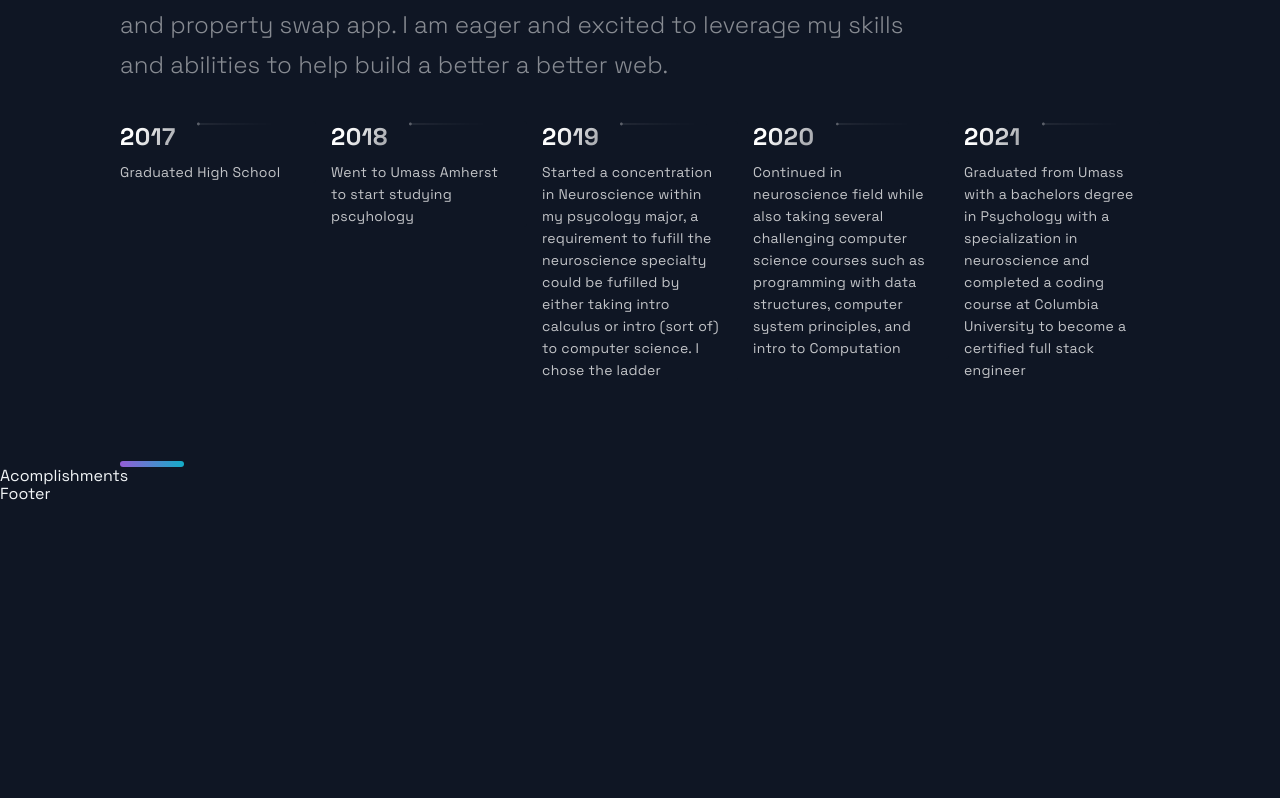
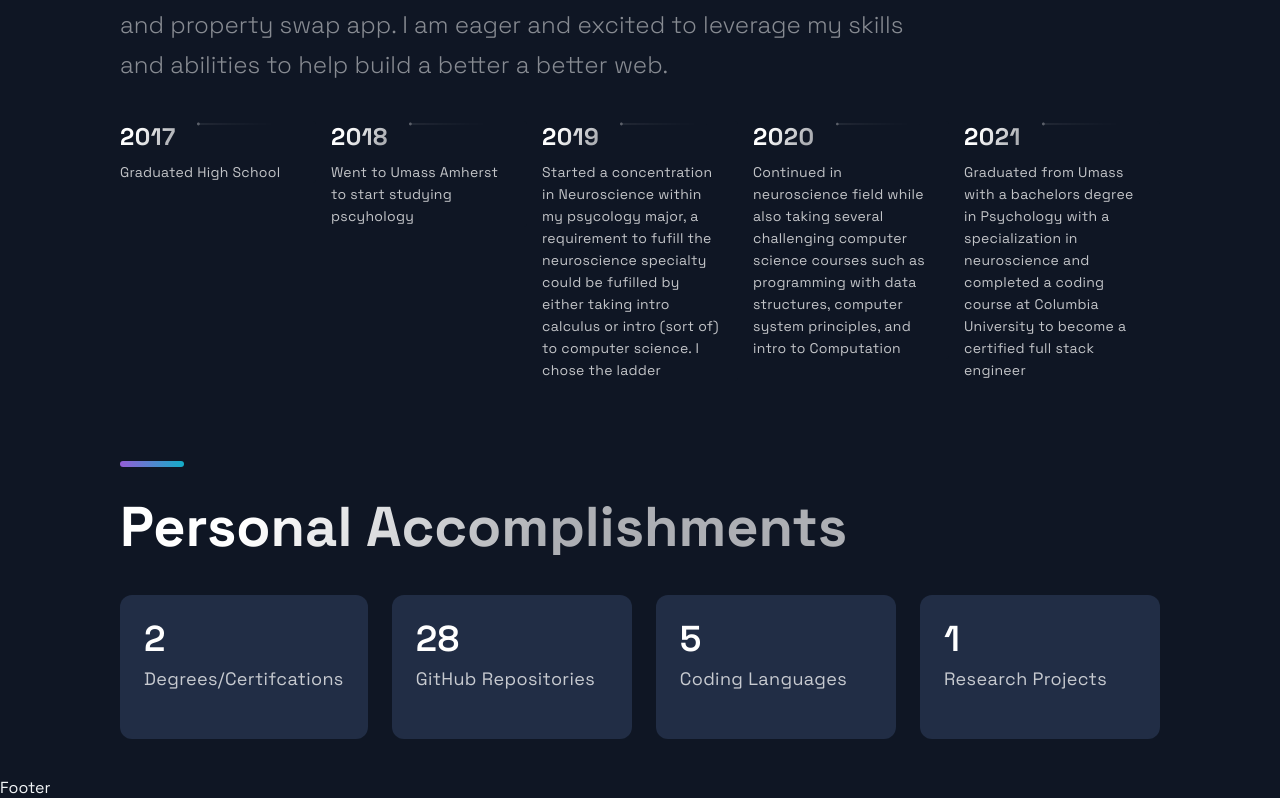
Before and after one commit to daviewave/NEWEST-Porfolio, a Next.js app: page / in a window 1280 px wide. Shown: the part 3410-4208 px from the top of the page. Before the commit the page ends 3914 px from the top, so only its background shows below. Built offline with nearby package versions, Linux system fonts and the light colour scheme.

Commit message:
added in an accomplishments section

```diff
--- a/src/components/Acomplishments/Acomplishments.js
+++ b/src/components/Acomplishments/Acomplishments.js
@@ -4,16 +4,24 @@ import { Section, SectionDivider, SectionTitle } from '../../styles/GlobalCompon
 import { Box, Boxes, BoxNum, BoxText } from './AcomplishmentsStyles';
 
 const data = [
-  { number: 20, text: 'Open Source Projects'},
-  { number: 1000, text: 'Students', },
-  { number: 1900, text: 'Github Followers', },
-  { number: 5000, text: 'Github Stars', }
+  { number: 2, text: "Degrees/Certifcations" },
+  { number: 28, text: "GitHub Repositories" },
+  { number: 5, text: "Coding Languages" },
+  { number: 1, text: "Research Projects" },
 ];
 
 const Acomplishments = () => (
-  <div>
-    Acomplishments
-  </div>
+  <Section>
+    <SectionTitle>Personal Accomplishments</SectionTitle>
+    <Boxes>
+      {data.map((card, index) => (
+        <Box key={index}>
+          <BoxNum>{card.number}</BoxNum>
+          <BoxText>{card.text}</BoxText>
+        </Box>
+      ))}
+    </Boxes>
+  </Section>
 );
 
 export default Acomplishments;
```
